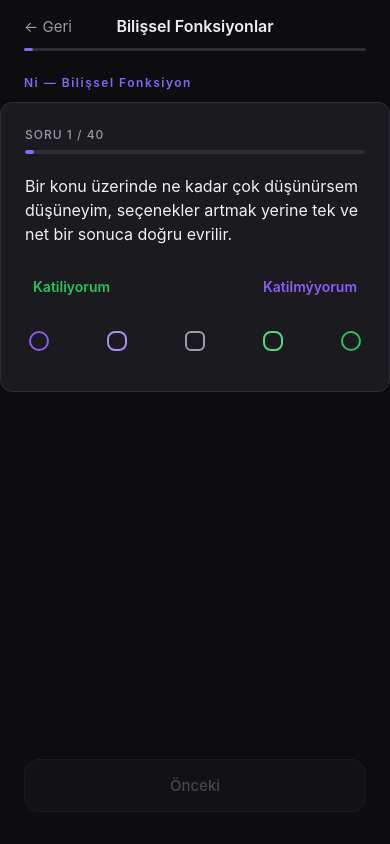
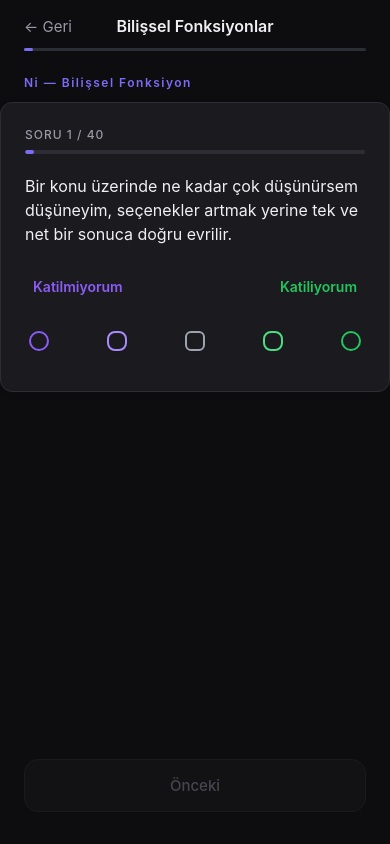
Before and after one commit to melihturkoglu2005-jpg/PersonalityApp, a React Native app: screen /MBTI in a window 390 px wide. Built offline with nearby package versions, Linux system fonts and the light colour scheme.

Commit message:
Fix Turkish text encoding and correct label order

```diff
--- a/src/components/QuestionCard.js
+++ b/src/components/QuestionCard.js
@@ -20,8 +20,8 @@ const isDesktop = width >= 1024 && isWeb;
 
 // Görsel seçim arayüzü - yeilden mora geçen skalada daire boyutlari (5'li skala)
 const SECENEKLER = {
-  1: { metin: 'Kesinlikle Katilmýyorum', renk: '#8B5CF6', boyut: 1.0 },  // Mor - en büyük
-  2: { metin: 'Katilmýyorum', renk: '#A78BFA', boyut: 0.8 },             // Mor
+  1: { metin: 'Kesinlikle Katilmiyorum', renk: '#8B5CF6', boyut: 1.0 },  // Mor - en büyük
+  2: { metin: 'Katilmiyorum', renk: '#A78BFA', boyut: 0.8 },             // Mor
   3: { metin: 'Nötr', renk: '#9CA3AF', boyut: 0.6 },                    // Gri - en küçük
   4: { metin: 'Katiliyorum', renk: '#4ADE80', boyut: 0.8 },             // Yeþil
   5: { metin: 'Kesinlikle Katiliyorum', renk: '#22C55E', boyut: 1.0 },   // Yeþil - en büyük
@@ -57,8 +57,8 @@ export default function QuestionCard({
       {/* Görsel daireli seçim arayüzü */}
       <View style={styles.gorselSecimAlani}>
         <View style={styles.yonEtiketleri}>
+          <Text style={styles.yonuEtiketiSag}>Katilmiyorum</Text>
           <Text style={styles.yonuEtiketiSol}>Katiliyorum</Text>
-          <Text style={styles.yonuEtiketiSag}>Katilmýyorum</Text>
         </View>
 
         <View style={styles.daireContainer}>
```
